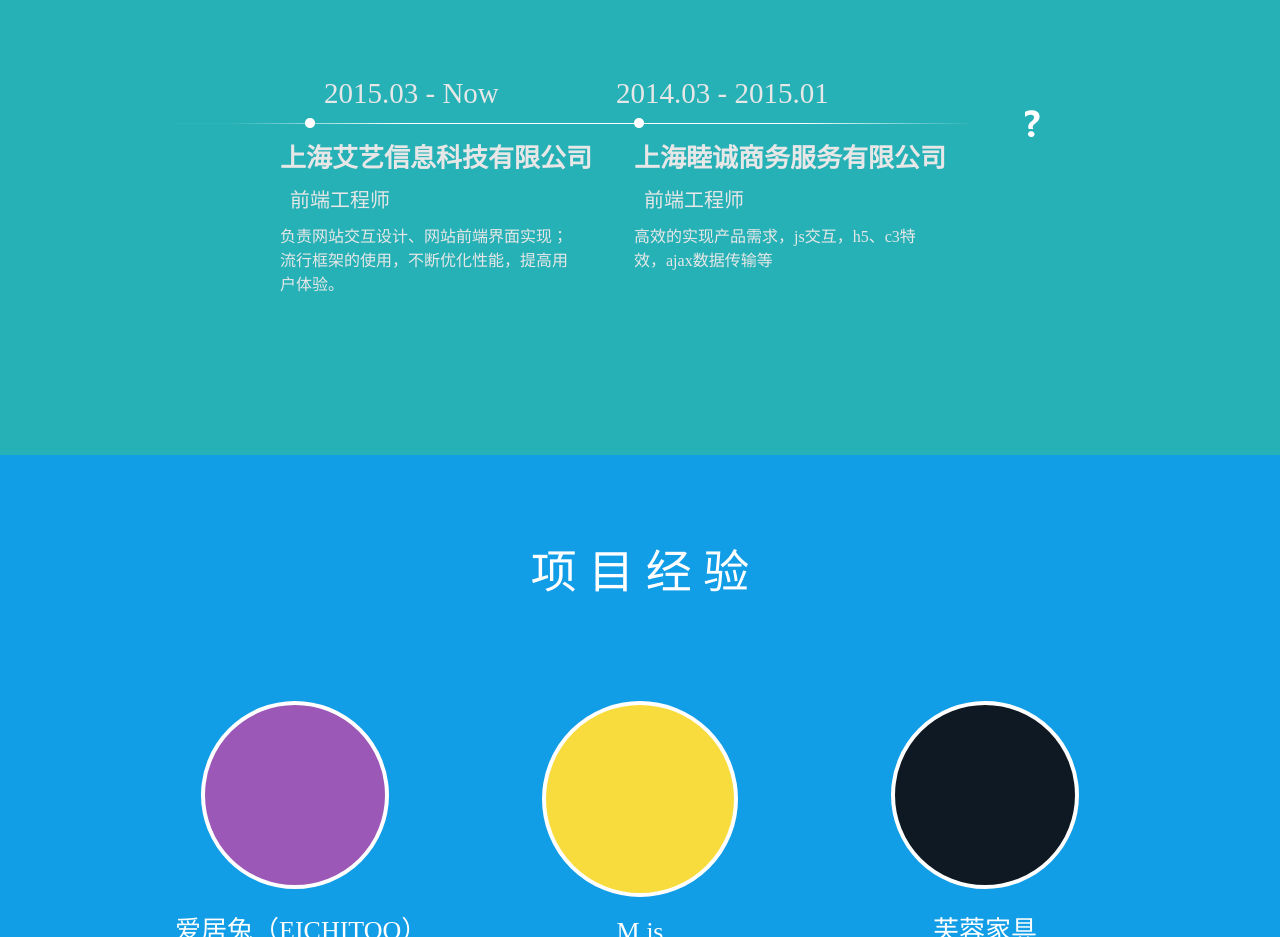
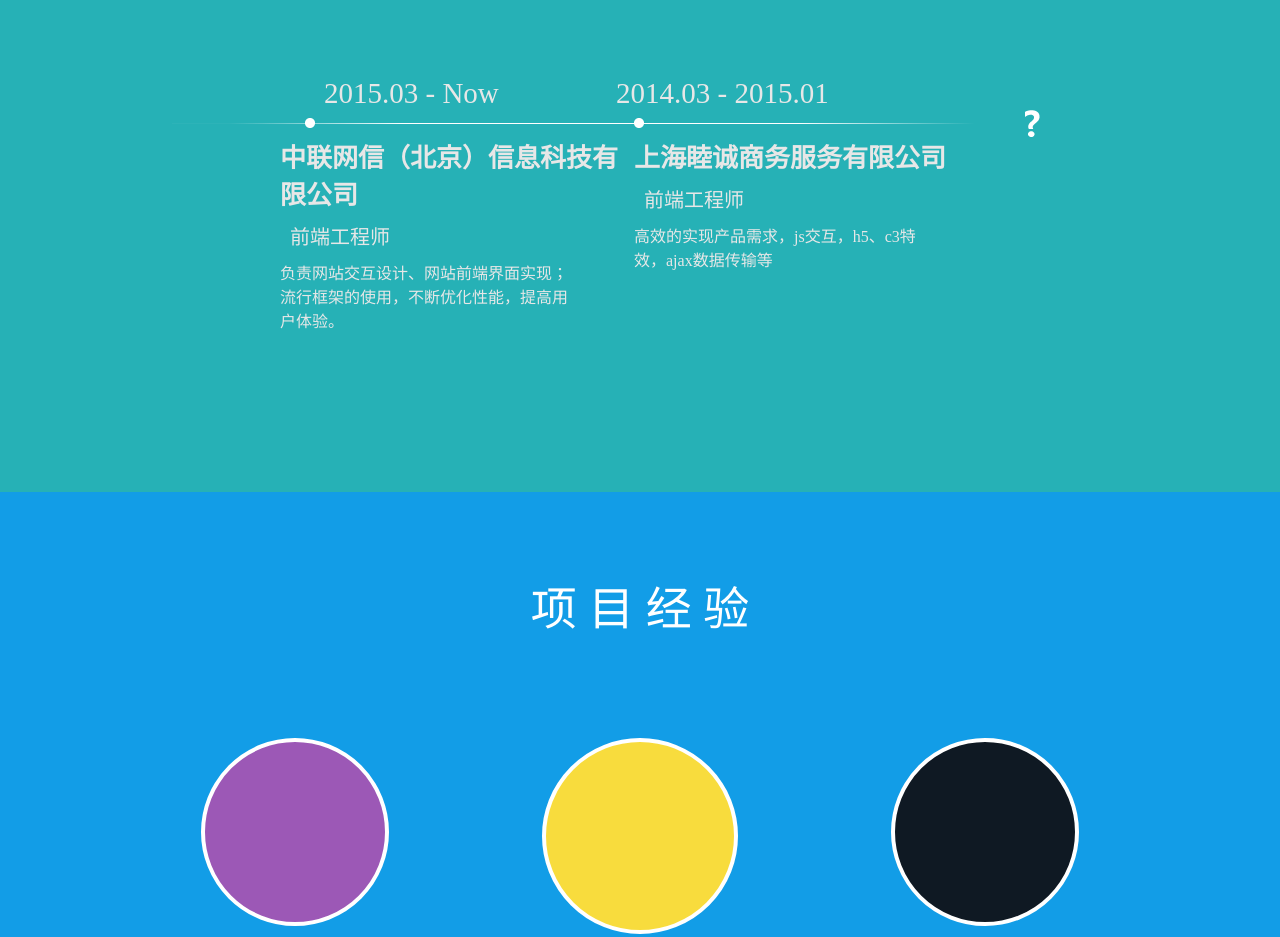
Before and after one commit to MLoon/MLoon-github.io, a plain HTML site: page index.html in a window 1280 px wide. Shown: the part 2520-3457 px from the top of the page. Drawn offline with Linux system fonts and the light colour scheme.

Commit message:
Update index.html

```diff
--- a/index.html
+++ b/index.html
@@ -121,7 +121,7 @@
             <div class="timeline"></div>
             <ul class="workbox">
                 <li class="work-intro0">
-                    <label class="work-place">上海艾艺信息科技有限公司</label>
+                    <label class="work-place">中联网信（北京）信息科技有限公司</label>
                     <label class="work-position">前端工程师</label>
                     <label class="work-do">负责网站交互设计、网站前端界面实现；
                         流行框架的使用，不断优化性能，提高用户体验。</label>
```
